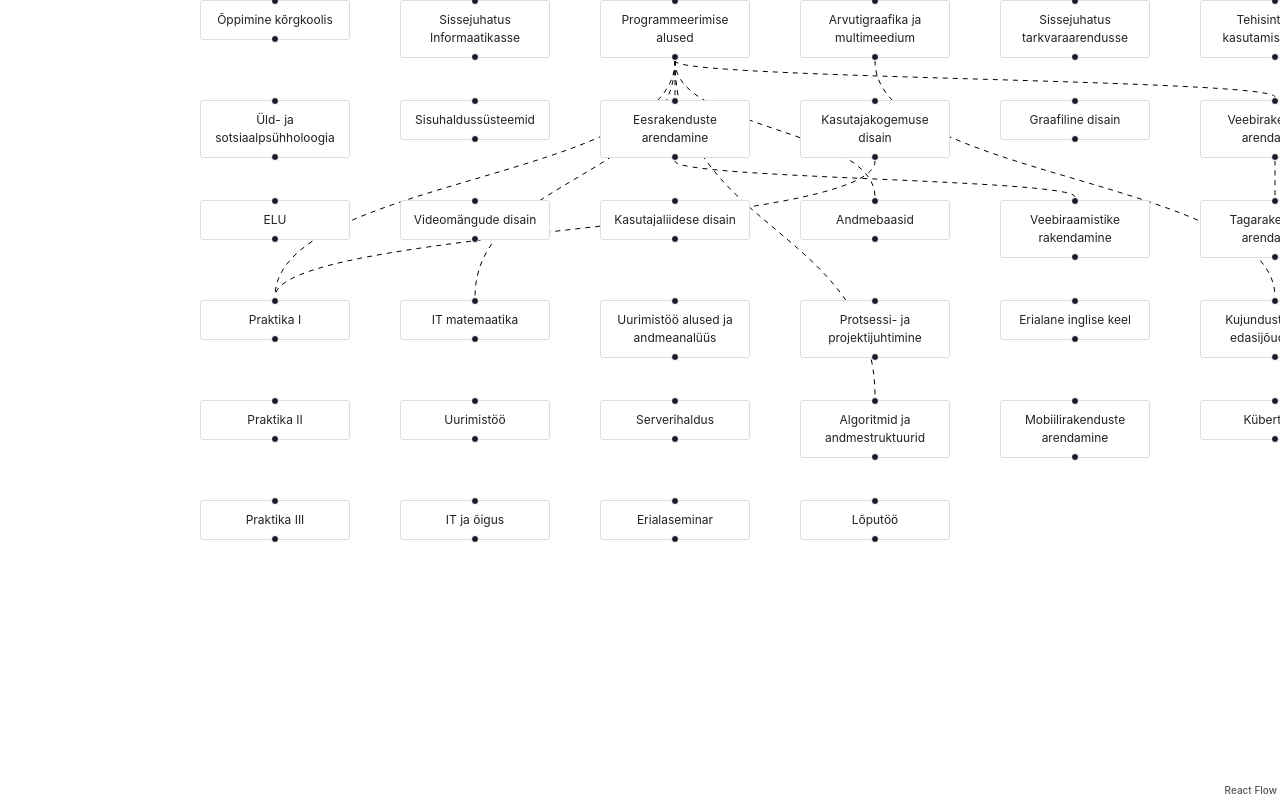
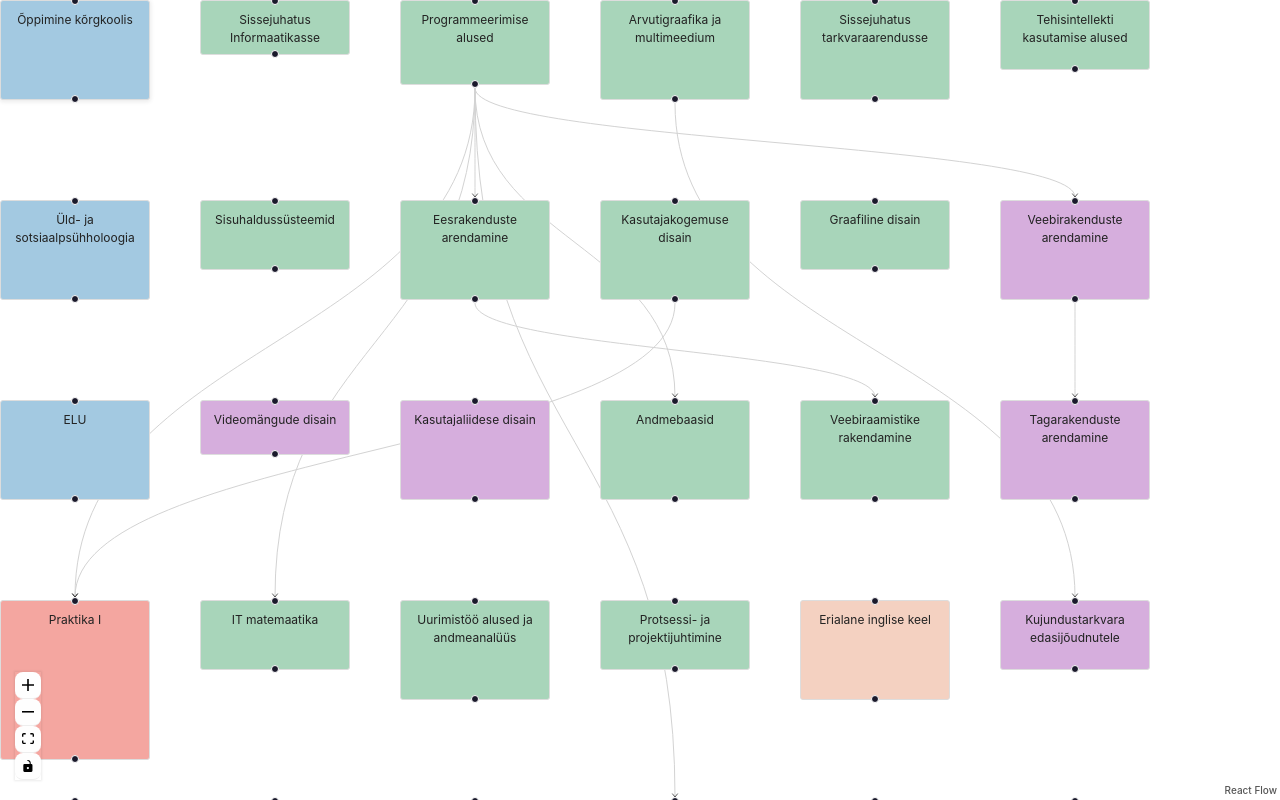
Before and after one commit to tluhk/curriculum, a React (Vite) app: page / in a window 1280 px wide. Built offline with nearby package versions, Linux system fonts and the light colour scheme.

Commit message:
Enhance curriculum visualization with interactive node selection and edge highlighting; add global styles for improved UI

```diff
--- a/src/App.jsx
+++ b/src/App.jsx
@@ -1,23 +1,43 @@
-// eslint-disable-next-line no-unused-vars
-import React from "react";
-import ReactFlow from "react-flow-renderer";
+import React, { useState } from "react";
+import ReactFlow, { Controls, ReactFlowProvider } from "react-flow-renderer";
 import curriculum from "./data/curriculum"; // Updated import path
+import "./styles.css";
 
 // Function to transform curriculum into nodes and edges
 const transformCurriculum = (curriculumData) => {
-  const semesterSpacing = 100; // Adjust horizontal spacing between semesters
-  const nodeSpacing = 200; // Vertical spacing for each node (course)
+  const semesterSpacing = 200; // Adjust horizontal spacing between semesters
+  const baseNodeHeight = 10; // Base height for each node
+  const creditMultiplier = 15; // How much each credit adds to node height
+
+  const moduleColors = {
+    "Üleülikoolilised ained": "#A3C9E1", // Light Blue
+    "Eriala kohustuslikud ained": "#A8D5BA", // Light Green
+    "Eriala valikained": "#D6AEDD", // Soft Purple
+    Praktika: "#F4A6A0", // Light Coral
+    "Erialane inglise keel": "#F4D1C1", // Soft Peach
+  };
 
   // Calculate the x position for each semester (horizontal positioning)
-  const nodes = curriculumData.map((course) => ({
+  const nodes = curriculumData.map((course) => {
+    const nodeHeight = baseNodeHeight + course.credits * creditMultiplier; // Calculate height based on credits
+    const moduleColor = moduleColors[course.module] || "#cccccc"; // Default color if module not found
+    const label = `${course.name}`;
+    return {
       id: `subject-${course.id}`,
-    data: { label: course.name },
+      data: { label },
       position: {
-      x: course.order * nodeSpacing, // Space courses vertically within a semester
         y: (course.semester - 1) * semesterSpacing, // Space semesters horizontally
+        x: (course.order - 1) * 200, // Space courses vertically within a semester
       },
-    style: { backgroundColor: "#FFF", padding: 10, border: "1px solid #ddd" },
-  }));
+      style: {
+        backgroundColor: moduleColor,
+        padding: 10,
+        border: "1px solid #ddd",
+        height: nodeHeight, // Adjust height based on credits
+        opacity: 1, // Set initial opacity to 1 (fully visible)
+      },
+    };
+  });
 
   // Edges: Create connections based on prerequisites
   const edges = curriculumData.flatMap((course) =>
@@ -25,8 +45,9 @@ const transformCurriculum = (curriculumData) => {
       id: `edge-${prerequisiteId}-${course.id}`,
       source: `subject-${prerequisiteId}`,
       target: `subject-${course.id}`,
-      animated: true,
-      style: { stroke: "#000" },
+      animated: false,
+      markerEnd: { type: "arrow", color: "#000" },
+      style: { stroke: "#D3D3D3", strokeWidth: 1 }, // Default light grey color for edges, thin
     }))
   );
 
@@ -34,16 +55,87 @@ const transformCurriculum = (curriculumData) => {
 };
 
 const App = () => {
+  const [selectedSubject, setSelectedSubject] = useState(null); // Track selected subject
+  const [highlightedSubjects, setHighlightedSubjects] = useState([]); // Track highlighted (connected) subjects
+  const [highlightedEdges, setHighlightedEdges] = useState([]); // Track highlighted (connected) edges
+
   const { nodes, edges } = transformCurriculum(curriculum);
 
+  // Handle node click event
+  const onNodeClick = (event, node) => {
+    const selectedNodeId = node.id;
+
+    // Check if the clicked node is the same as the previously selected one
+    if (selectedNodeId === selectedSubject) {
+      // Reset all nodes and edges to visible if the same node is clicked again
+      setHighlightedSubjects([]); // Reset highlighted subjects to empty (all visible)
+      setHighlightedEdges([]); // Reset highlighted edges to empty (all visible)
+      setSelectedSubject(null); // Clear the selected subject
+    } else {
+      // Get connected nodes (those with edges from or to the selected node)
+      const connectedNodes = edges
+        .filter(
+          (edge) =>
+            edge.source === selectedNodeId || edge.target === selectedNodeId
+        )
+        .map((edge) =>
+          edge.source === selectedNodeId ? edge.target : edge.source
+        );
+
+      // Get connected edges (those with source or target as the selected node)
+      const connectedEdges = edges.filter(
+        (edge) =>
+          edge.source === selectedNodeId || edge.target === selectedNodeId
+      );
+
+      // Set the selected subject, highlighted connected subjects, and edges
+      setSelectedSubject(selectedNodeId);
+      setHighlightedSubjects([selectedNodeId, ...connectedNodes]); // Update the highlighted subjects
+      setHighlightedEdges(connectedEdges.map((edge) => edge.id)); // Store edge IDs in highlightedEdges state
+    }
+  };
+
+  // Apply styles to nodes based on whether they are connected to the selected subject
+  const updatedNodes = nodes.map((node) => {
+    const isConnected = highlightedSubjects.includes(node.id);
+    return {
+      ...node,
+      style: {
+        ...node.style,
+        opacity: isConnected || highlightedSubjects.length === 0 ? 1 : 0.3, // Faded opacity for non-connected nodes unless all are visible
+        transition: "opacity 0.3s", // Smooth transition
+      },
+    };
+  });
+
+  // Apply styles to edges based on whether they are connected to the selected subject
+  const updatedEdges = edges.map((edge) => {
+    const isConnected = highlightedEdges.includes(edge.id); // Compare edge ID instead of edge object
+    return {
+      ...edge,
+      style: {
+        ...edge.style,
+        stroke: isConnected ? "#000000" : "#D3D3D3", // Black for selected edges, light grey for others
+        strokeWidth: isConnected ? 3 : 1, // Thicker stroke for selected edges
+        transition: "stroke 0.3s, stroke-width 0.3s", // Smooth transition for stroke color and width
+      },
+    };
+  });
+
   return (
-    <div style={{ height: "100vh", width: "100vw" }}>
+    <ReactFlowProvider>
+      <div
+        style={{ height: "100vh", width: "100vw", backgroundColor: "white" }}
+      >
         <ReactFlow
-        nodes={nodes}
-        edges={edges}
+          nodes={updatedNodes}
+          edges={updatedEdges}
+          onNodeClick={onNodeClick} // Add event listener for node click
           style={{ width: "100%", height: "100%" }}
         />
+        <Controls />
       </div>
+    </ReactFlowProvider>
   );
 };
 
--- /dev/null
+++ b/src/styles.css
@@ -0,0 +1,4 @@
+body {
+  background-color: white; /* Set the background color of the entire page */
+  margin: 0;
+}
```
Lines whose indentation alone changed are shown as unchanged.
